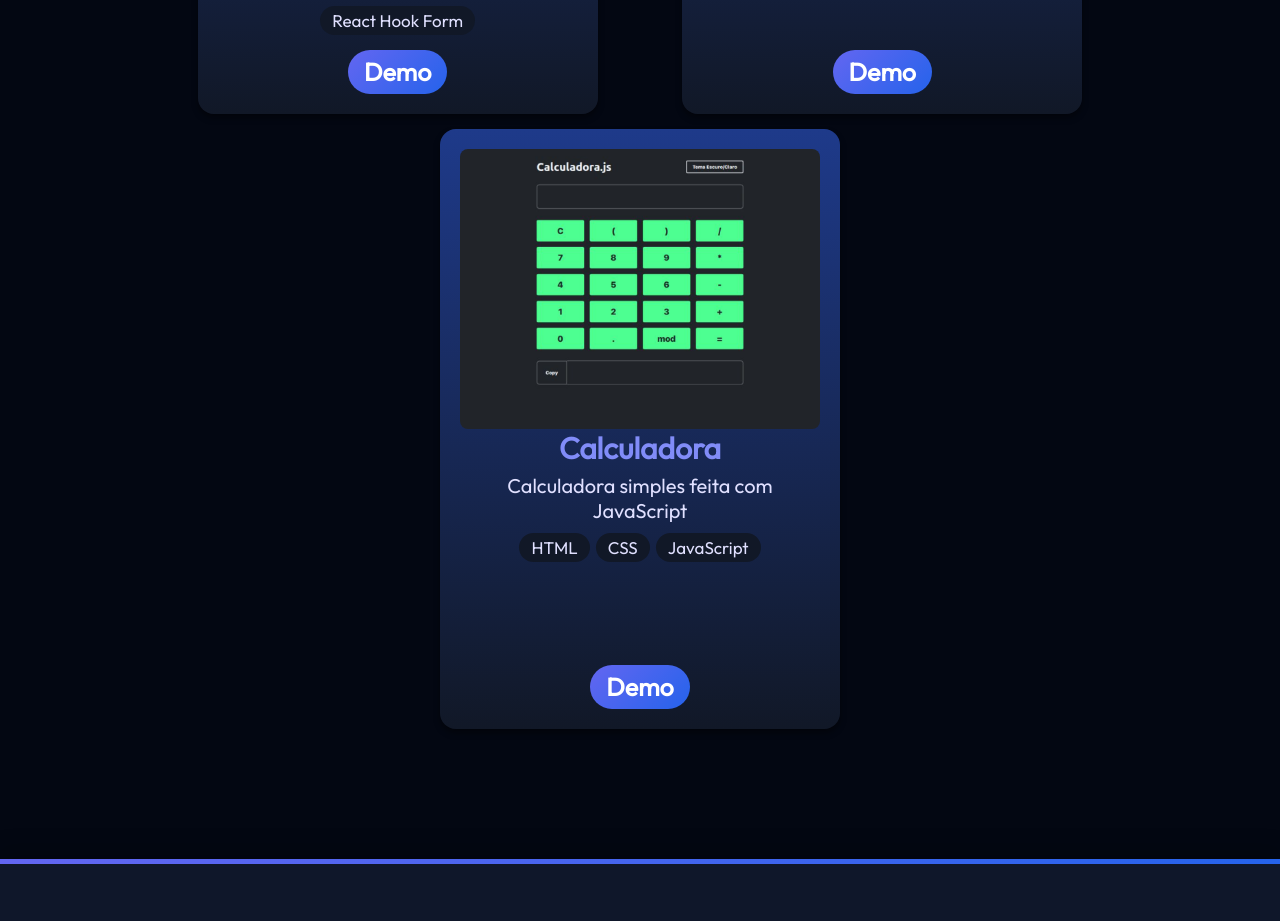
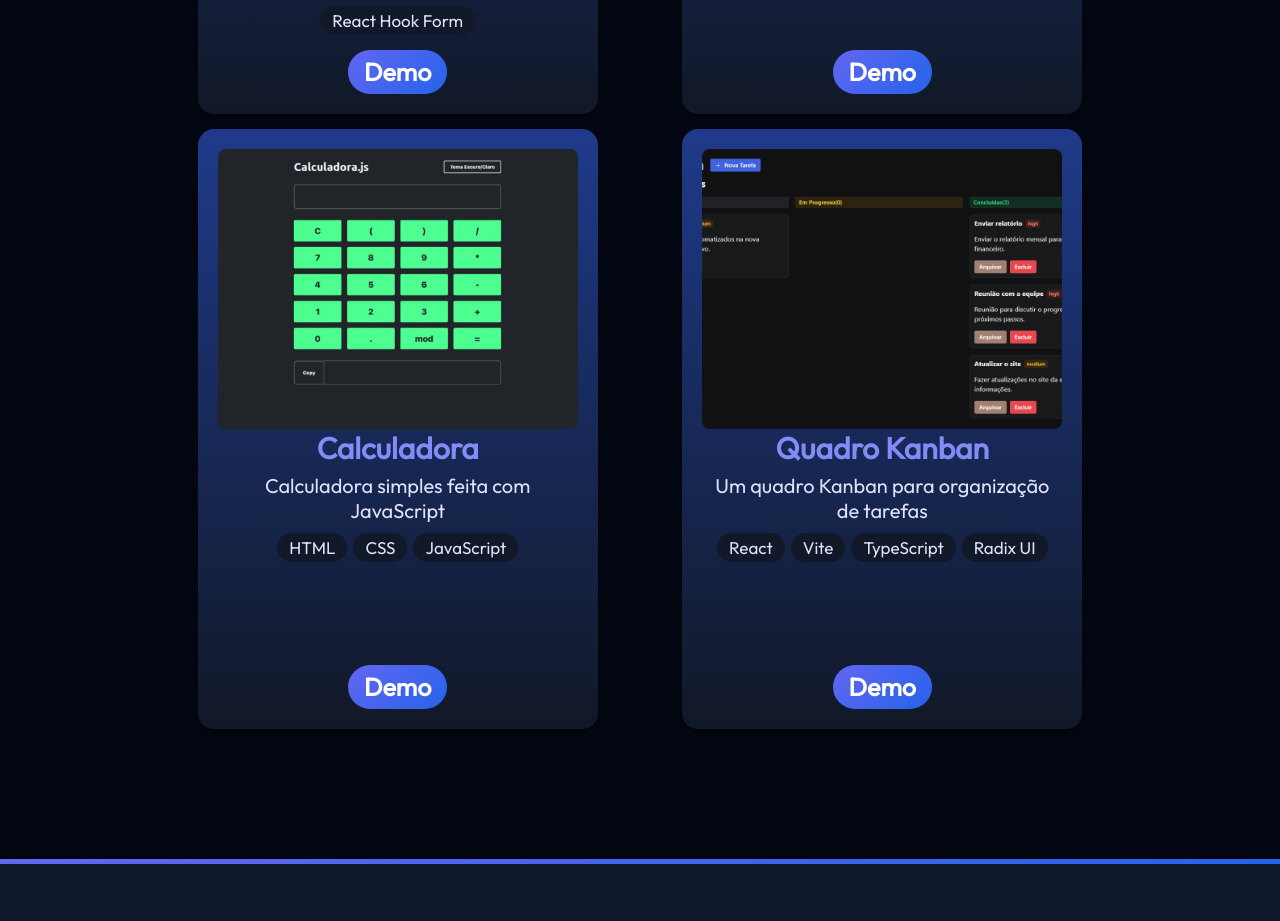
Before and after one commit to GuilhermeFreitass/react-portfolio, a React (Vite) app: page / in a window 1280 px wide. Shown: the part 3021-3942 px from the top of the page. Built offline with nearby package versions, Linux system fonts and the light colour scheme.

Commit message:
add new project

```diff
--- a/src/components/Experience/Experience.jsx
+++ b/src/components/Experience/Experience.jsx
@@ -45,6 +45,7 @@ export const Experience = () => {
         </ul>
       </div>
     </section>
+
   );
 };
 
--- a/src/data/projects.json
+++ b/src/data/projects.json
@@ -22,5 +22,13 @@
       "skills": ["HTML", "CSS", "JavaScript"],
       "demo": "https://calculadora-js-gold.vercel.app/",
       "source": "https://github.com/GuilhermeFreitass/CalculadoraJS"
+    },
+    {
+      "title": "Quadro Kanban",
+      "imageSrc": "projects/kanban.png",
+      "description": "Um quadro Kanban para organização de tarefas",
+      "skills": ["React","Vite", "TypeScript", "Radix UI"],
+      "demo": "https://react-kanban-psi.vercel.app/",
+      "source": "https://github.com/GuilhermeFreitass/react-kanban"
     }
   ]
```
Also changed, not shown: public/assets/projects/kanban.png (added).
